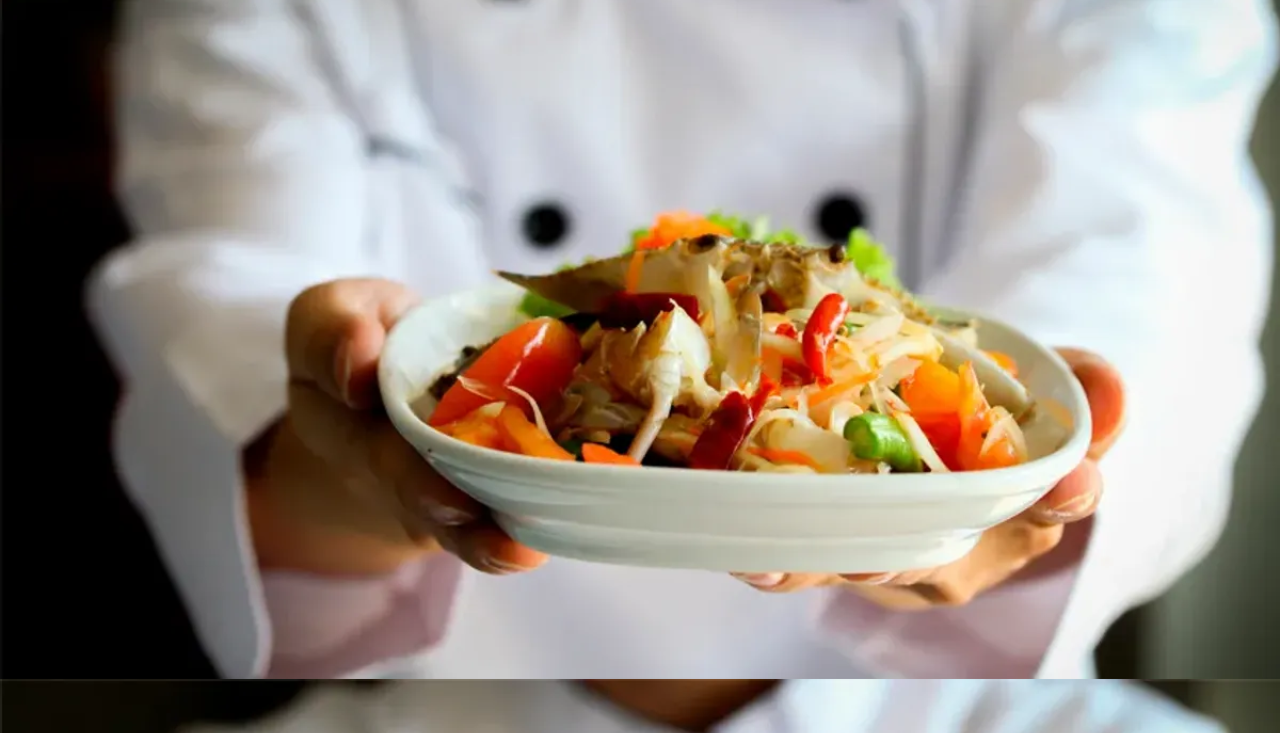
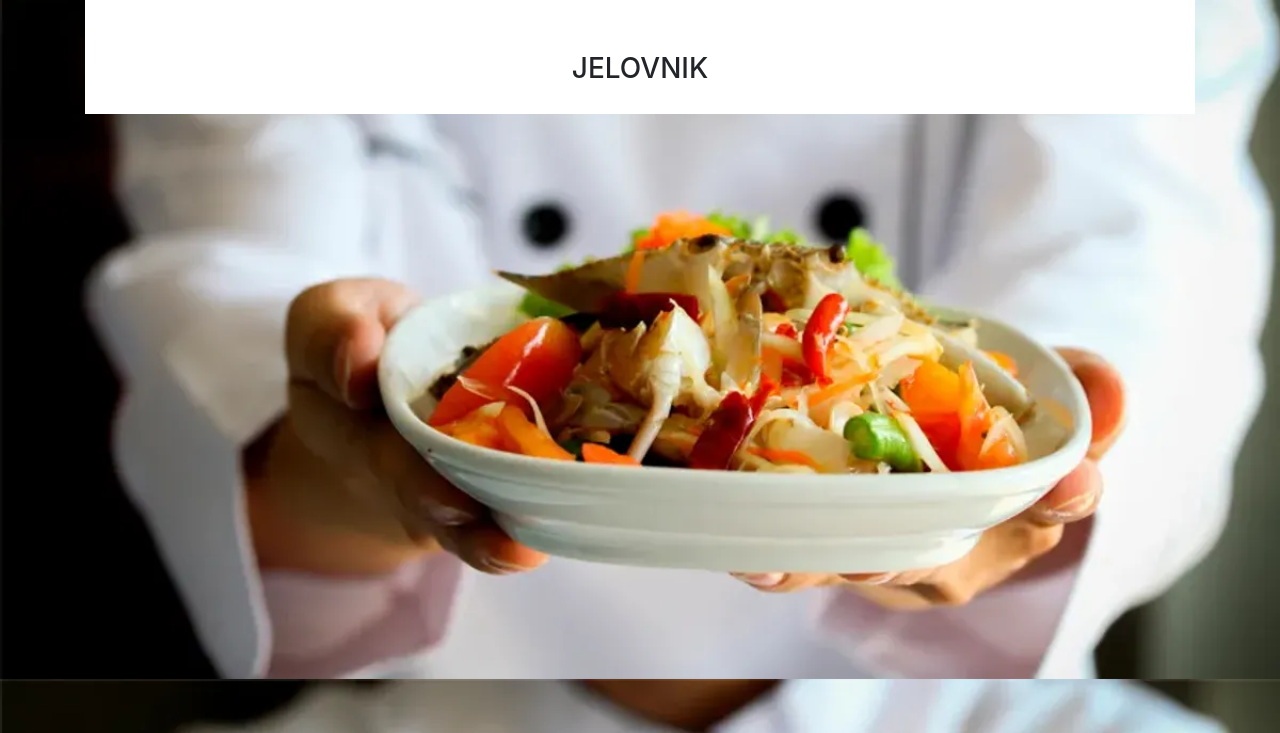
Before and after one commit to edodoe15/ProjectWD, a plain HTML site: page index.html in a window 1280 px wide. Shown: the part 185-918 px from the top of the page. Drawn offline with nearby package versions, Linux system fonts and the light colour scheme; a web font is replaced by a local one.

Commit message:
kreiranje globalne kartice za jela i ure

```diff
--- a/index.html
+++ b/index.html
@@ -16,6 +16,8 @@
   </header>
 
   <div class="container">
+    <div class="meal-wrapper">
+
       <div class="dioA">
         <nav>
             <a href="#">HOME</a>
@@ -24,7 +26,15 @@
             <a href="#">INFO</a>
             <a href="#">CONTACT</a>
         </nav>
+      </div>
+
+      <div class="meal-result">
+          <h3 class="naslov">JELOVNIK</h3>
+      </div>
+
+    </div>
   </div>
+
 
 </body>
 
--- a/styles.css
+++ b/styles.css
@@ -26,3 +26,15 @@ header{
 .dioA{
     padding-top: 10px;;
 }
+
+.meal-wrapper{
+    max-width: 1280px;
+    margin: 0 auto;
+    padding: 1.3rem;
+    background: #fff;
+    text-align: center;
+}
+
+.meal-result{
+    margin-top: 4rem;
+}
```
